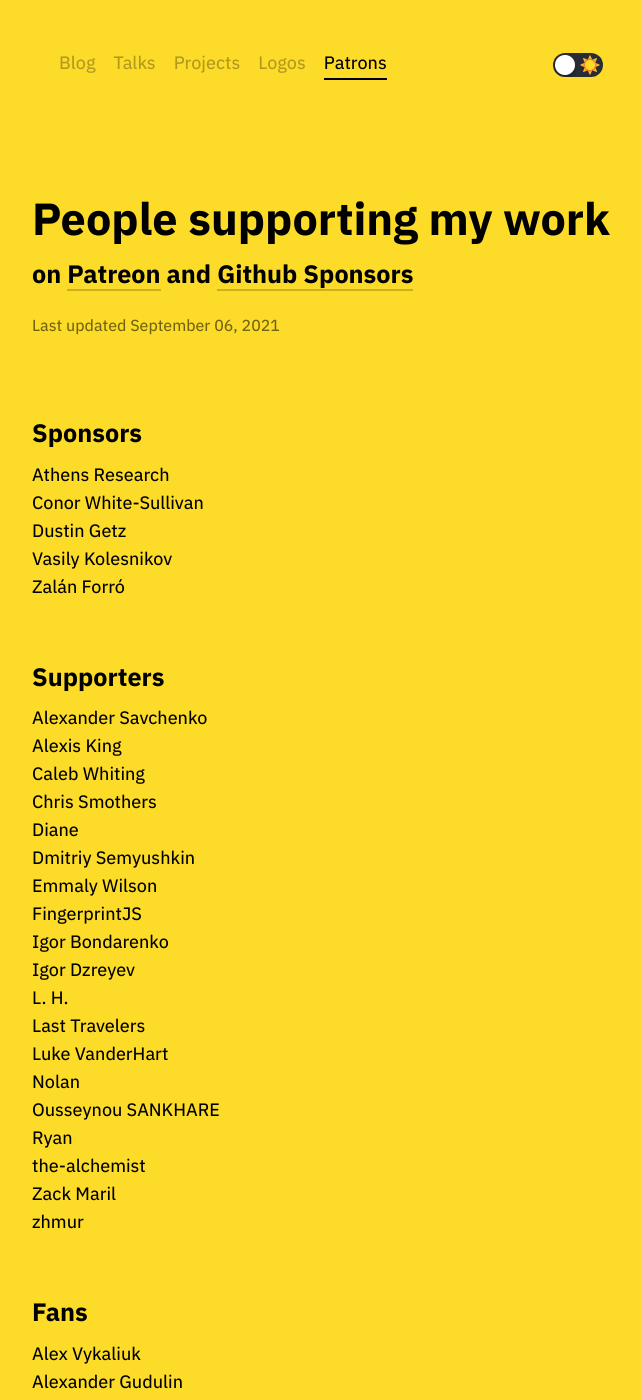
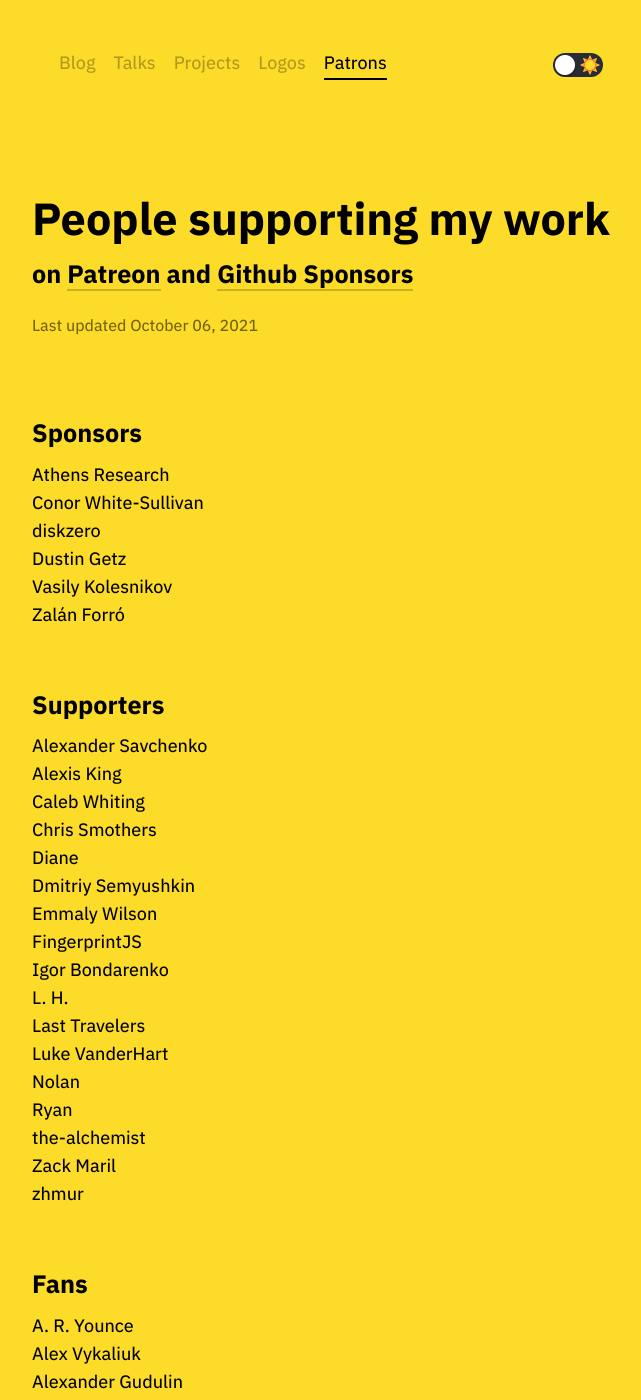
Before and after one commit to tonsky/tonsky.github.io, a Jekyll site: the page built from patrons/index.html, in a window 1280 px wide and 1400 px high. Shown: the whole window, without its empty margins (310-951 px from the left). Built offline with Jekyll 4.4.1, drawn with Linux system fonts in a browser that asks for light colours; some of the changed text lies outside the part shown.

Commit message:
Patrons update October 2021

```diff
--- a/patrons/index.html
+++ b/patrons/index.html
@@ -20,11 +20,12 @@
 
 <h1 class="title">People supporting my work</h1>
 <h2>on <a href="https://patreon.com/tonsky" target="_blank">Patreon</a> and <a href="https://github.com/sponsors/tonsky" target="_blank">Github Sponsors</a></h2>
-<div class="footer">Last updated September 06, 2021</div>
+<div class="footer">Last updated October 06, 2021</div>
 
 <h2>Sponsors</h2>
 <li>Athens Research</li>
 <li>Conor White-Sullivan</li>
+<li>diskzero</li>
 <li>Dustin Getz</li>
 <li>Vasily Kolesnikov</li>
 <li>Zalán Forró</li>
@@ -39,18 +40,17 @@
 <li>Emmaly Wilson</li>
 <li>FingerprintJS</li>
 <li>Igor Bondarenko</li>
-<li>Igor Dzreyev</li>
 <li>L. H.</li>
 <li>Last Travelers</li>
 <li>Luke VanderHart</li>
 <li>Nolan</li>
-<li>Ousseynou SANKHARE</li>
 <li>Ryan</li>
 <li>the-alchemist</li>
 <li>Zack Maril</li>
 <li>zhmur</li>
 
 <h2>Fans</h2>
+<li>A. R. Younce</li>
 <li>Alex Vykaliuk</li>
 <li>Alexander Gudulin</li>
 <li>Alexey Antipov</li>
```
Also changed, not shown: other parts of patrons/index.html (+3 -2 lines).
